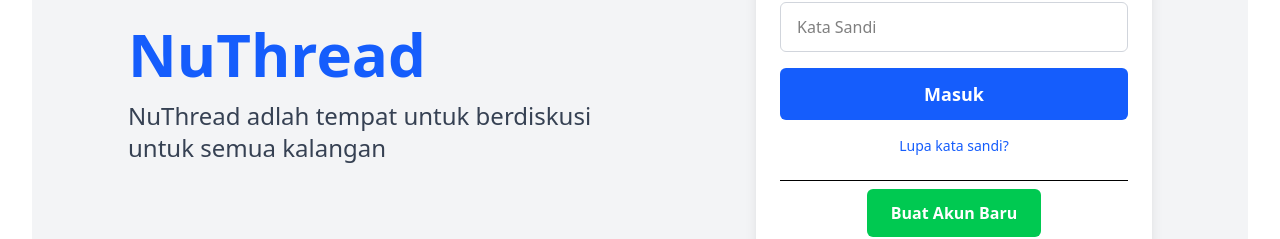
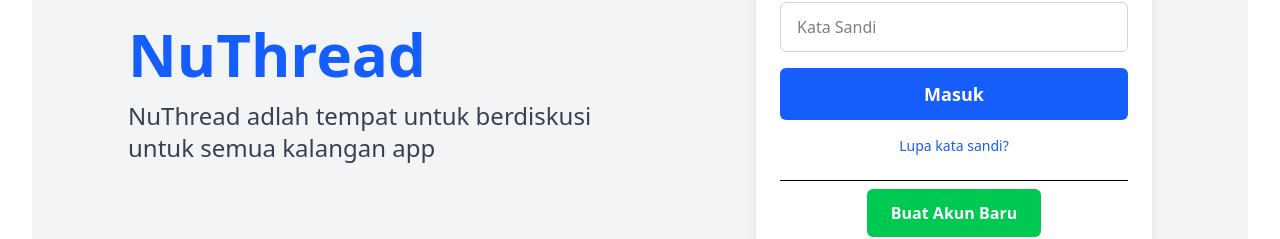
Before and after one commit to IbnuTopanAdib/threads-app, a React (Vite) app: page /login in a window 1280 px wide. Shown: the part 338-577 px from the top of the page. Built offline with nearby package versions, Linux system fonts and the light colour scheme; no server answers.

Commit message:
make test success

```diff
--- a/src/components/Branding.jsx
+++ b/src/components/Branding.jsx
@@ -5,7 +5,7 @@ const Branding = () => {
     <div className="md:w-1/2 text-left">
       <h1 className="text-blue-600 text-6xl font-bold mb-4">NuThread</h1>
       <p className="text-2xl text-gray-700">
-                NuThread adlah tempat untuk berdiskusi untuk semua kalangan
+                NuThread adlah tempat untuk berdiskusi untuk semua kalangan app
       </p>
     </div>
   );
```
